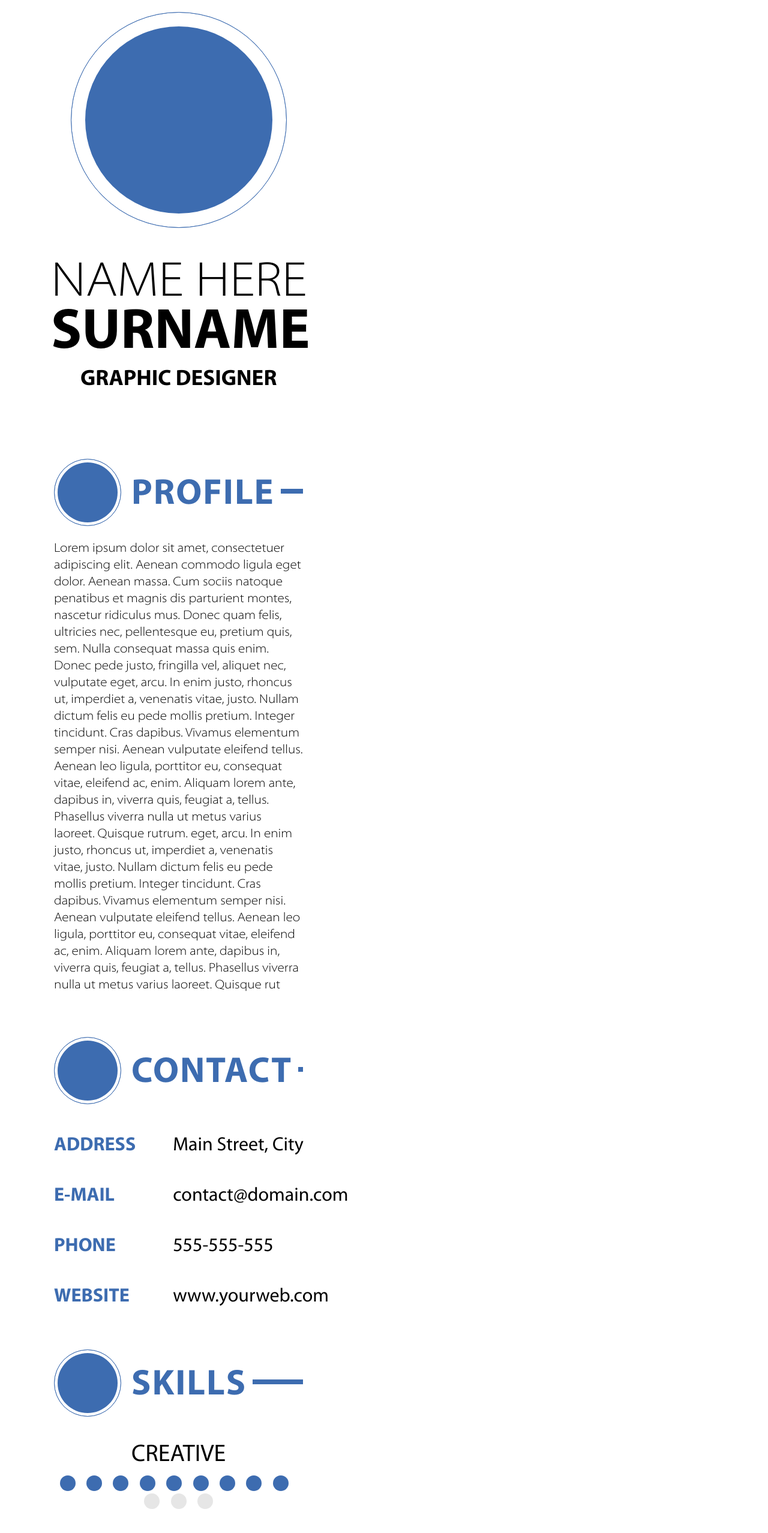
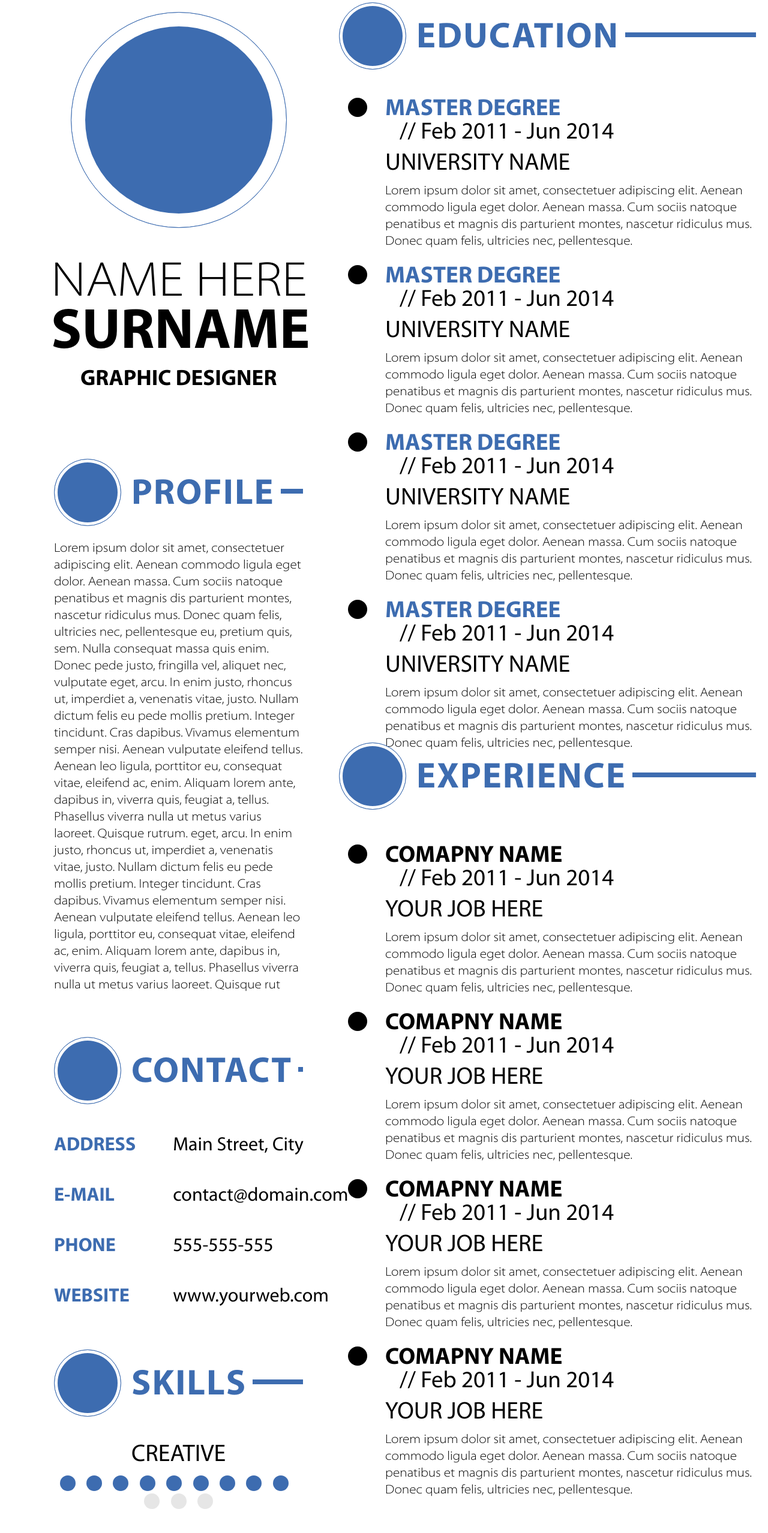
Before and after one commit to g1nk0/g1nk0.github.io, a plain HTML site: page cv/index.html in a window 1280 px wide. Shown: the top 2556 px of the page at 60% size. Drawn offline with Linux system fonts and the light colour scheme.

Commit message:
experience block

```diff
--- a/cv/index.html
+++ b/cv/index.html
@@ -116,6 +116,89 @@
   </ul>
 </div>
     </div>
-    <div class="right"></div>
+    <div class="right">
+<div class="data education">
+  <div class="wrapper">
+    <div class="circle"></div>
+    <h2>Education</h2>
+    <div class="line"></div>
+  </div>
+  <ul>
+    <li>
+      <div>
+        <h2>Master degree</h2>
+        <h2>// Feb 2011 - Jun 2014</h2>
+        <h3>University Name</h3>
+        <p>Lorem ipsum dolor sit amet, consectetuer adipiscing elit. Aenean commodo ligula eget dolor. Aenean massa. Cum sociis natoque penatibus et magnis dis parturient montes, nascetur ridiculus mus. Donec quam felis, ultricies nec, pellentesque.</p>
+      </div>
+    </li>
+    <li>
+      <div>
+        <h2>Master degree</h2>
+        <h2>// Feb 2011 - Jun 2014</h2>
+        <h3>University Name</h3>
+        <p>Lorem ipsum dolor sit amet, consectetuer adipiscing elit. Aenean commodo ligula eget dolor. Aenean massa. Cum sociis natoque penatibus et magnis dis parturient montes, nascetur ridiculus mus. Donec quam felis, ultricies nec, pellentesque.</p>
+      </div>
+    </li>
+    <li>
+      <div>
+        <h2>Master degree</h2>
+        <h2>// Feb 2011 - Jun 2014</h2>
+        <h3>University Name</h3>
+        <p>Lorem ipsum dolor sit amet, consectetuer adipiscing elit. Aenean commodo ligula eget dolor. Aenean massa. Cum sociis natoque penatibus et magnis dis parturient montes, nascetur ridiculus mus. Donec quam felis, ultricies nec, pellentesque.</p>
+      </div>
+    </li>
+    <li>
+      <div>
+        <h2>Master degree</h2>
+        <h2>// Feb 2011 - Jun 2014</h2>
+        <h3>University Name</h3>
+        <p>Lorem ipsum dolor sit amet, consectetuer adipiscing elit. Aenean commodo ligula eget dolor. Aenean massa. Cum sociis natoque penatibus et magnis dis parturient montes, nascetur ridiculus mus. Donec quam felis, ultricies nec, pellentesque.</p>
+      </div>
+    </li>
+  </ul>
+</div>
+<div class="data experience">
+  <div class="wrapper">
+    <div class="circle"></div>
+    <h2>Experience</h2>
+    <div class="line"></div>
+  </div>
+  <ul>
+    <li>
+      <div>
+        <h2>Comapny Name</h2>
+        <h2>// Feb 2011 - Jun 2014</h2>
+        <h3>Your job here</h3>
+        <p>Lorem ipsum dolor sit amet, consectetuer adipiscing elit. Aenean commodo ligula eget dolor. Aenean massa. Cum sociis natoque penatibus et magnis dis parturient montes, nascetur ridiculus mus. Donec quam felis, ultricies nec, pellentesque.</p>
+      </div>
+    </li>
+    <li>
+      <div>
+        <h2>Comapny Name</h2>
+        <h2>// Feb 2011 - Jun 2014</h2>
+        <h3>Your job here</h3>
+        <p>Lorem ipsum dolor sit amet, consectetuer adipiscing elit. Aenean commodo ligula eget dolor. Aenean massa. Cum sociis natoque penatibus et magnis dis parturient montes, nascetur ridiculus mus. Donec quam felis, ultricies nec, pellentesque.</p>
+      </div>
+    </li>
+    <li>
+      <div>
+        <h2>Comapny Name</h2>
+        <h2>// Feb 2011 - Jun 2014</h2>
+        <h3>Your job here</h3>
+        <p>Lorem ipsum dolor sit amet, consectetuer adipiscing elit. Aenean commodo ligula eget dolor. Aenean massa. Cum sociis natoque penatibus et magnis dis parturient montes, nascetur ridiculus mus. Donec quam felis, ultricies nec, pellentesque.</p>
+      </div>
+    </li>
+    <li>
+      <div>
+        <h2>Comapny Name</h2>
+        <h2>// Feb 2011 - Jun 2014</h2>
+        <h3>Your job here</h3>
+        <p>Lorem ipsum dolor sit amet, consectetuer adipiscing elit. Aenean commodo ligula eget dolor. Aenean massa. Cum sociis natoque penatibus et magnis dis parturient montes, nascetur ridiculus mus. Donec quam felis, ultricies nec, pellentesque.</p>
+      </div>
+    </li>
+  </ul>
+</div>
+    </div>
   </div>
 <script type="text/javascript" src="build.js"></script></body>
```
Also changed, not shown: cv/main.bundle.css.
